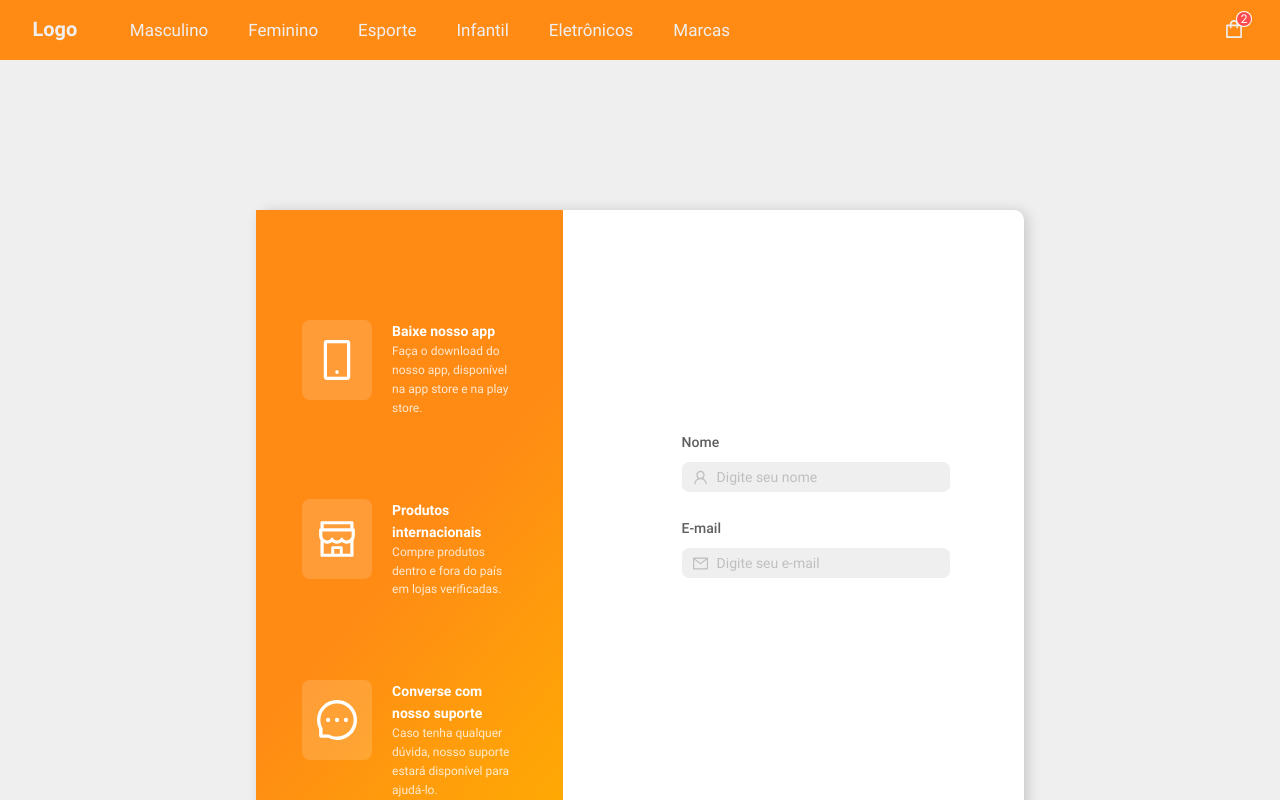
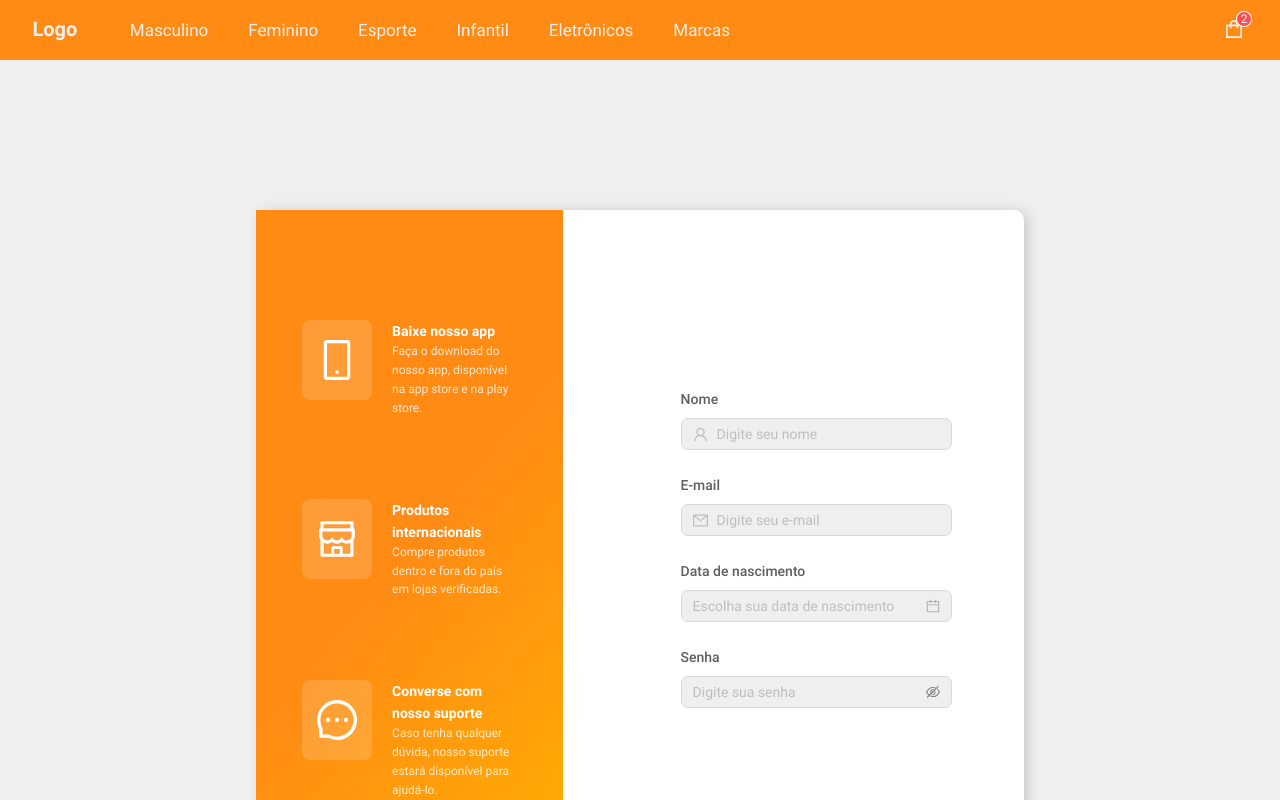
Before and after one commit to EduardoPD1921/e.com-frontend, a React (Create React App) app: page /signUp in a window 1280 px wide. Shown: the top 800 px of the page. Built offline with nearby package versions, Linux system fonts and the light colour scheme.

Commit message:
:construction: Adding more inputs in the sign up form

```diff
--- a/src/pages/SignUp/index.js
+++ b/src/pages/SignUp/index.js
@@ -19,7 +19,9 @@ import {
   CardText,
   CardInfo,
   FormInput,
-  FormLabel
+  FormLabel,
+  DateInput,
+  PasswordInput
 } from './styles';
 
 function SignUp() {
@@ -102,16 +104,36 @@ function SignUp() {
                   message: 'Insira seu e-mail'
                 }]}
               >
-                {/* <FormInput placeholder="Digite seu e-mail" /> */}
                 <FormInput
                   prefix={<MailOutlined style={{ fontSize: 15, color: '#bfbfbf', marginRight: 5 }} />}
                   placeholder="Digite seu e-mail"
                 />
               </Form.Item>
               <Form.Item
-                label={<FormLabel></FormLabel>}
+                label={<FormLabel>Data de nascimento</FormLabel>}
+                name="birthDate"
+                rules={[{
+                  required: true,
+                  type: 'date',
+                  message: 'Insira sua data de nascimento'
+                }]}
               >
-
+                <DateInput
+                  placeholder="Escolha sua data de nascimento"
+                  format="DD/MM/YYYY"
+                />
+              </Form.Item>
+              <Form.Item
+                label={<FormLabel>Senha</FormLabel>}
+                name="password"
+                rules={[{
+                  required: true,
+                  message: 'Insira sua senha'
+                }]}
+              >
+                <PasswordInput
+                  placeholder="Digite sua senha"
+                />
               </Form.Item>
             </Form>
           </FormInputs>
--- a/src/pages/SignUp/styles.js
+++ b/src/pages/SignUp/styles.js
@@ -1,5 +1,5 @@
-import styled from 'styled-components';
-import { Input } from 'antd';
+import styled, { css } from 'styled-components';
+import { Input, DatePicker } from 'antd';
 
 export const SignUpSection = styled.div`
   width: 100%;
@@ -95,11 +95,10 @@ export const FormInputs = styled.div`
   align-items: center;
 `;
 
-export const FormInput = styled(Input)`
+const baseInputStyle = css`
   && {
     width: 120%;
 
-    border: none;
     border-radius: 7px;
 
     background: #efefef;
@@ -110,6 +109,18 @@ export const FormInput = styled(Input)`
   }
 `;
 
+export const FormInput = styled(Input)`
+  ${baseInputStyle}
+`;
+
+export const DateInput = styled(DatePicker)`
+  ${baseInputStyle}
+`;
+
+export const PasswordInput = styled(Input.Password)`
+  ${baseInputStyle}
+`;
+
 export const FormLabel = styled.label`
   color: #5f5f5f;
   font-family: robotoMedium;
--- a/src/static/css/app.css
+++ b/src/static/css/app.css
@@ -5,15 +5,16 @@ html, body {
 }
 
 /* Custom antd inputs, that's why it's needed to use !important tag */
-.ant-input {
-  background-color: #efefef !important;
-}
 
 #signUpForm_name:focus {
   background-color: white !important;
 }
 
 #signUpForm_email:focus {
+  background-color: white !important;
+}
+
+#signUpForm_password:focus {
   background-color: white !important;
 }
 
@@ -26,7 +27,17 @@ html, body {
   border-color: #ff8b15 !important;
 }
 
+.ant-picker-focused {
+  background-color: white !important;
+}
+
+.ant-input {
+  background-color: #efefef !important;
+}
+
 .ant-input-affix-wrapper-focused {
+  border-color: #ff8b15 !important;
+  box-shadow: none !important;
   background-color: white !important;
 }
 
```
